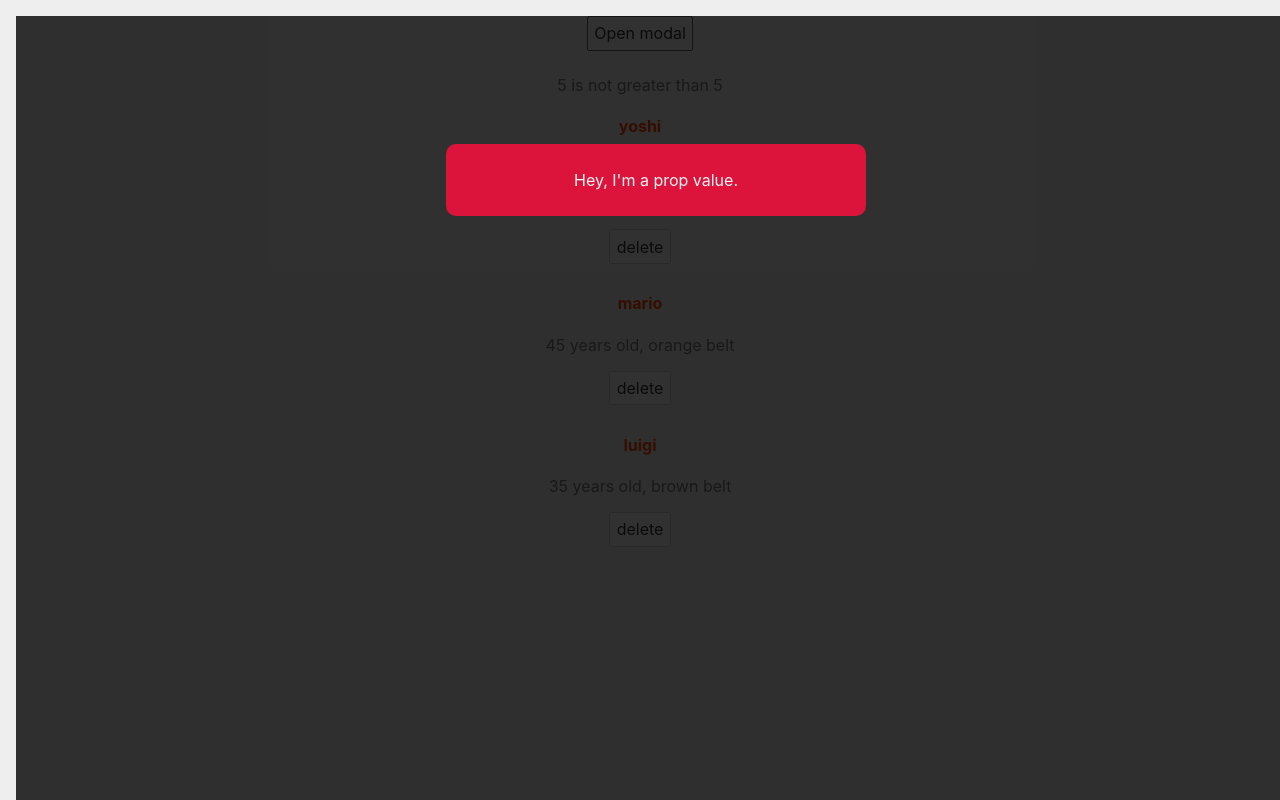
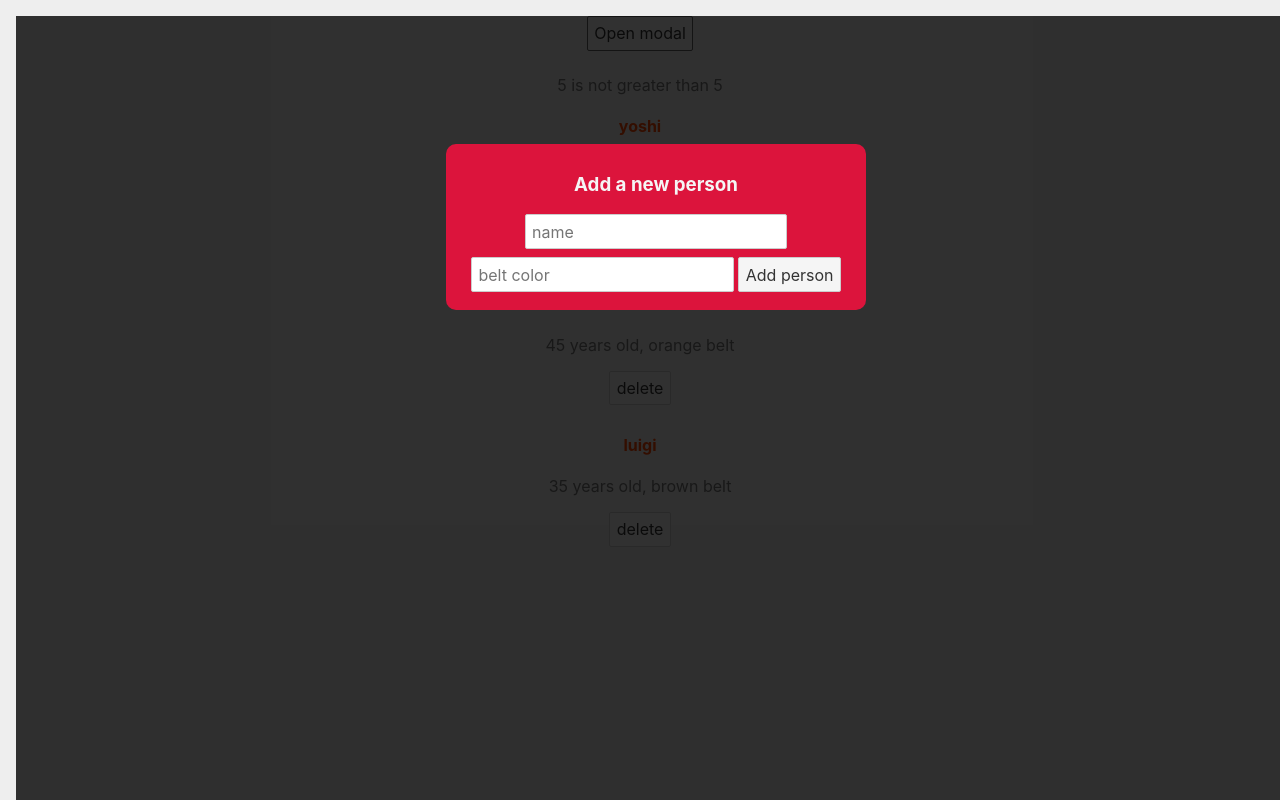
Before and after one commit to michesp42/sveltetut, a Svelte app: page / in a window 1280 px wide. Both pictures are taken after a click on the button "Open modal". Built offline with nearby package versions, Linux system fonts and the light colour scheme.

Commit message:
lesson 14

```diff
--- a/src/App.svelte
+++ b/src/App.svelte
@@ -20,7 +20,21 @@
 </script>
 
 <main>
-  <Modal message="Hey, I'm a prop value." isPromo {showModal} on:click={toggleModal} />
+  <Modal
+    message="Hey, I'm a prop value."
+    isPromo
+    {showModal}
+    on:click={toggleModal}
+  >
+    <h3>Add a new person</h3>
+
+    <form>
+      <input type="text" placeholder="name" />
+      <input type="text" placeholder="belt color" />
+
+      <button>Add person</button>
+    </form>
+  </Modal>
 
   <button on:click={toggleModal}>Open modal</button>
 
--- a/src/components/Modal.svelte
+++ b/src/components/Modal.svelte
@@ -7,7 +7,7 @@
 {#if showModal}
   <div class="backdrop" class:promo={isPromo} on:click|self>
     <div class="modal">
-      <p>{message}</p>
+      <slot></slot>
     </div>
   </div>
 {/if}
```
